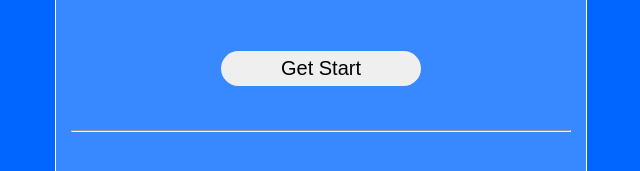
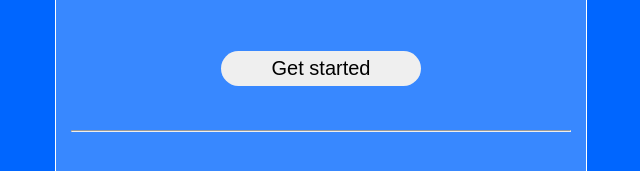
Before and after one commit to bashmobarmeg/Link-Hub, a plain HTML site: page index.html in a window 1280 px wide. Shown: the part 357-528 px from the top of the page, 319-959 px from the left. Drawn offline with Linux system fonts and the light colour scheme; a web font is replaced by a local one.

Commit message:
Update index.html

```diff
--- a/index.html
+++ b/index.html
@@ -27,7 +27,7 @@
             <br>
             <input type="password" id="password" required>
             <br><br><br>
-            <button>Get Start</button>
+            <button>Get started</button>
             <br><br><hr><br>
             <h2>Don't have an account? <br> Create one</h2>
             <br>
```
